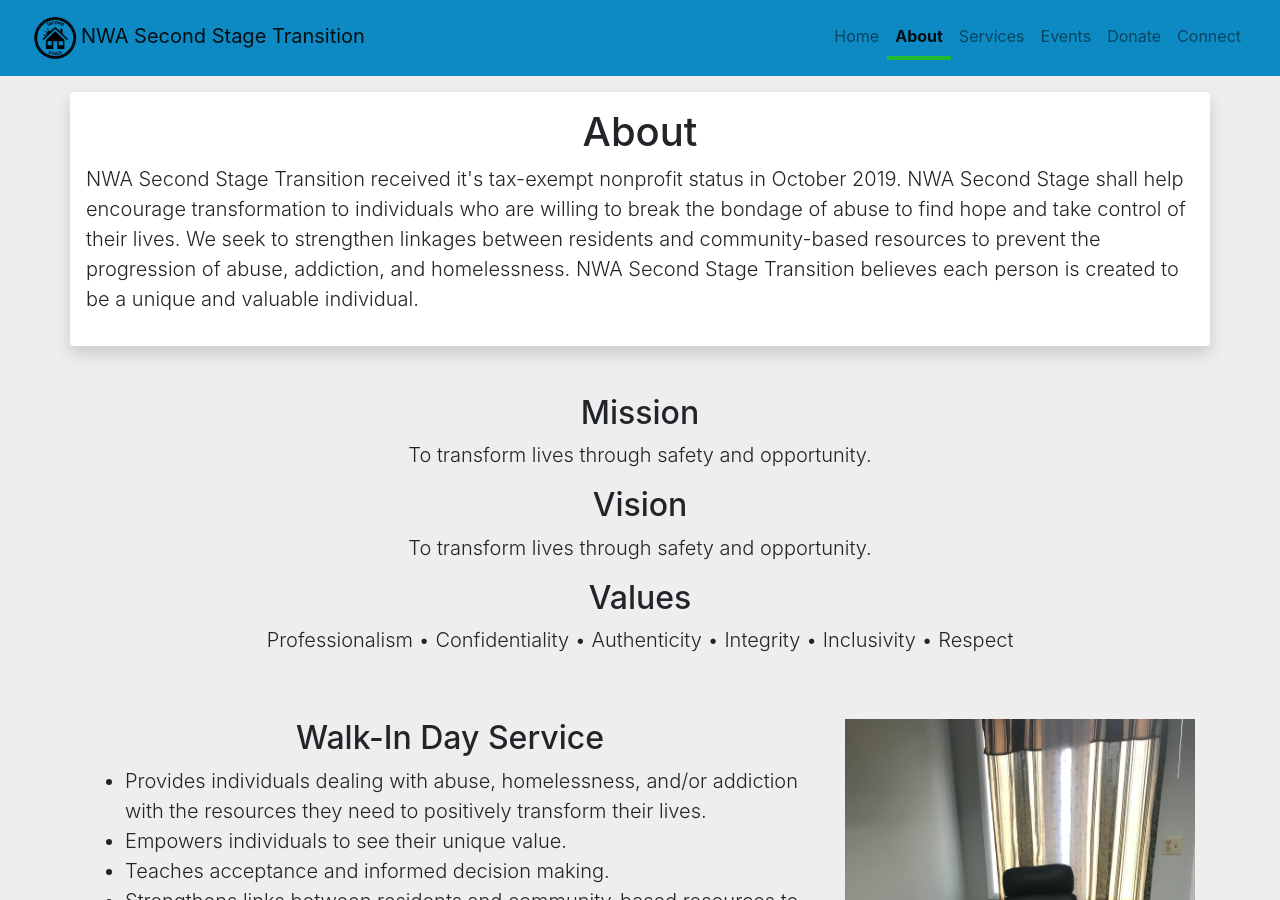
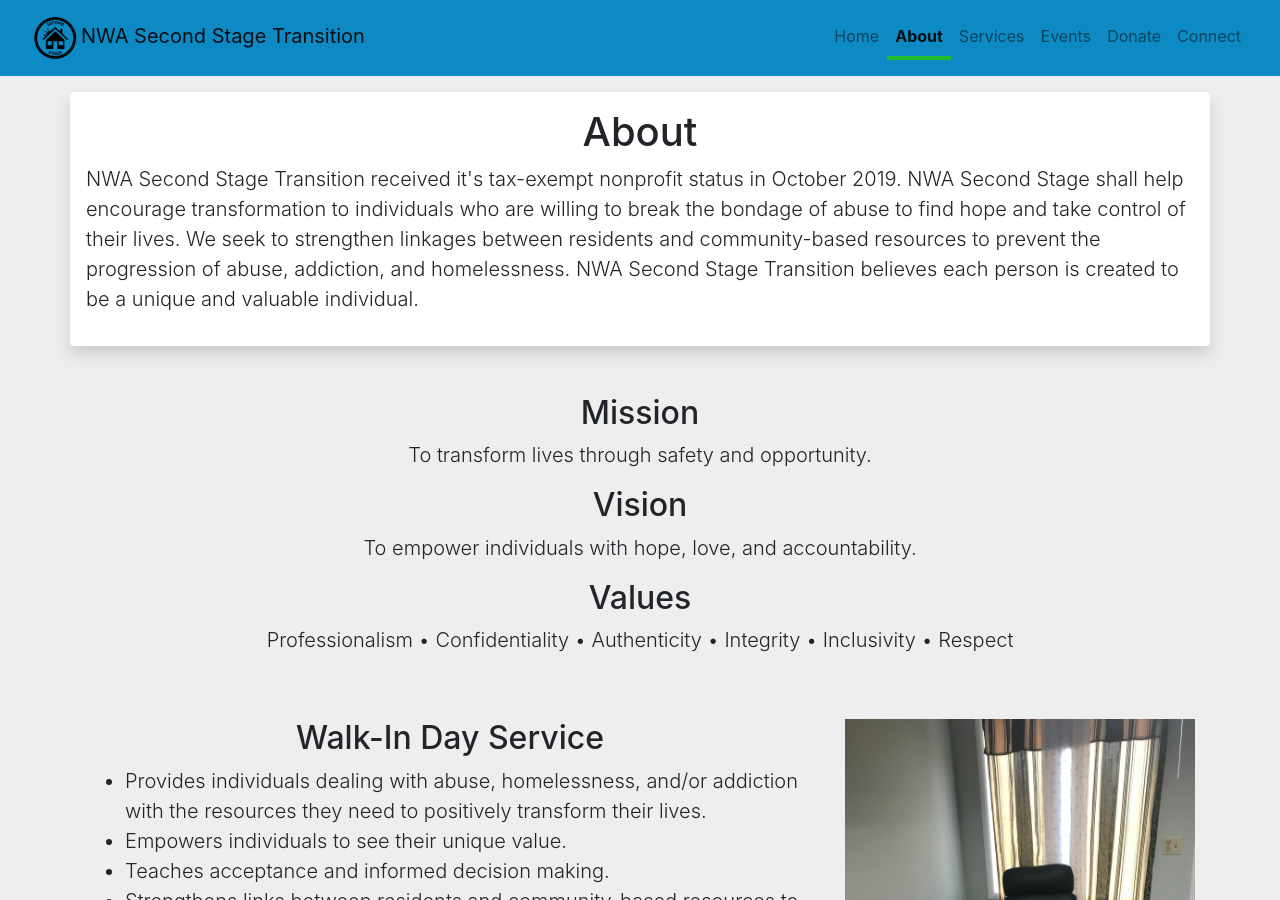
Before and after one commit to nwa-second-stage-transition/nwa-second-stage-transition.github.io, a Jekyll site: the page about.html, which Jekyll copies as it is, in a window 1280 px wide and 900 px high. Built offline with Jekyll 4.4.1, drawn with Linux system fonts in a browser that asks for light colours; nearby versions of some CDN libraries.

Commit message:
revised vision statement

```diff
--- a/about.html
+++ b/about.html
@@ -106,7 +106,7 @@
         <p class="lead text-center">To transform lives through safety and opportunity.</p>
         <!--vision-->
         <h2 class="text-center">Vision</h2>
-        <p class="lead text-center">To transform lives through safety and opportunity.</p>
+        <p class="lead text-center">To empower individuals with hope, love, and accountability.</p>
         <!--values-->
         <h2 class="text-center">Values</h2>
         <p class="lead text-center">Professionalism • Confidentiality • Authenticity • Integrity • Inclusivity • Respect</p>
```
